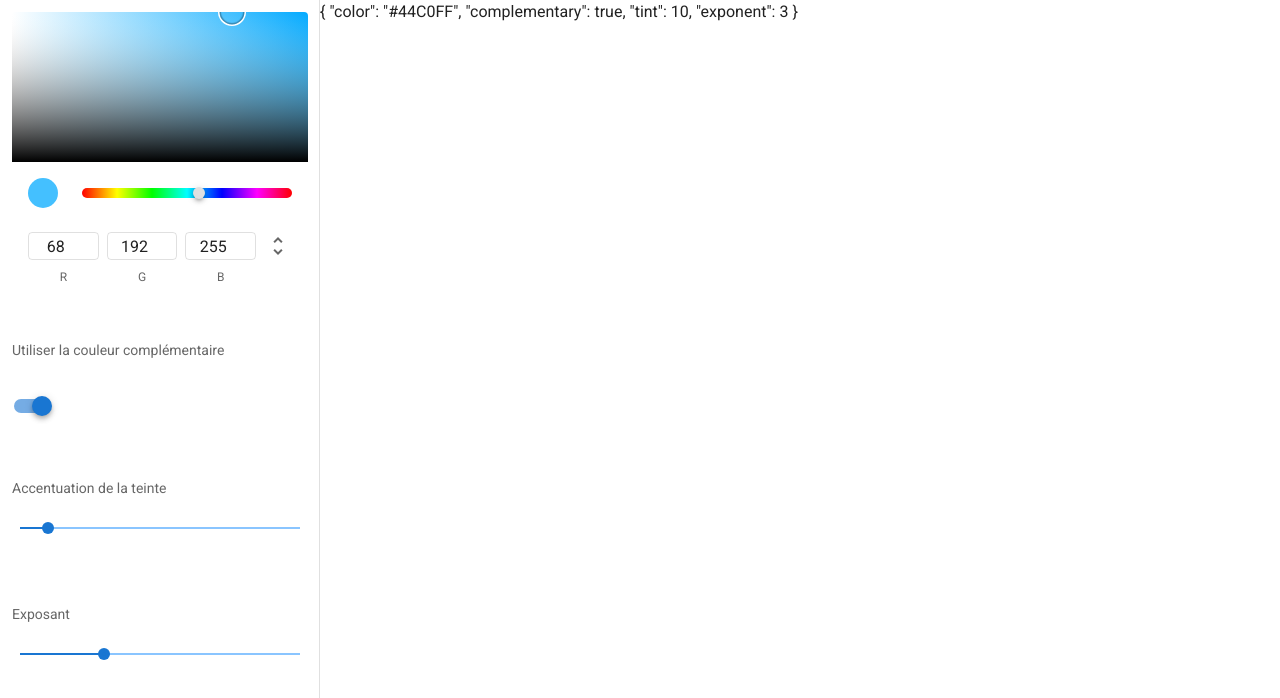
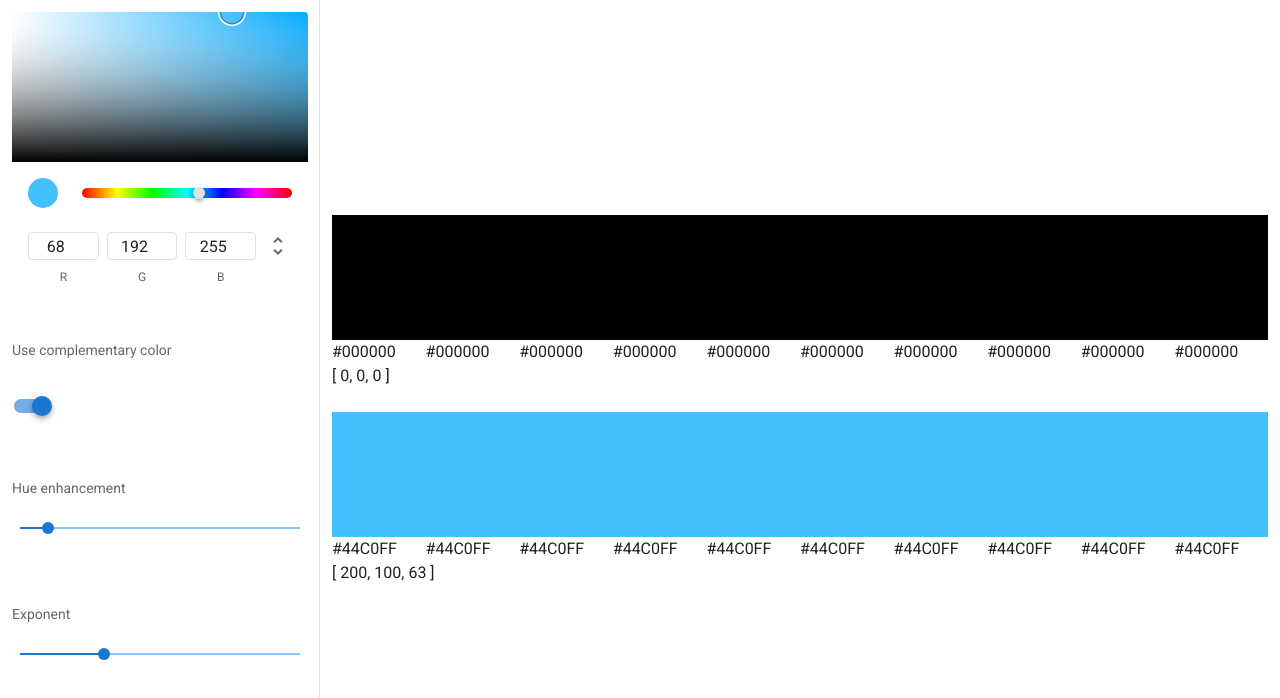
Before and after one commit to erwanjugand/gray-swatch, a Vue app: page / in a window 1280 px wide. Shown: the top 698 px of the page. Built offline with nearby package versions, Linux system fonts and the light colour scheme.

Commit message:
wip: grey swatch

```diff
--- a/package.json
+++ b/package.json
@@ -8,6 +8,8 @@
     "lint": "vue-cli-service lint"
   },
   "dependencies": {
+    "@types/color-convert": "^2.0.0",
+    "color-convert": "^2.0.1",
     "core-js": "^3.8.3",
     "vue": "^2.6.14",
     "vuetify": "^2.6.0"
--- a/src/App.vue
+++ b/src/App.vue
@@ -1,6 +1,6 @@
 <template>
   <v-app>
-    <v-main>
+    <v-main class="align-center">
       <GreySettings @change="onChangeSettings"/>
       <GreySwatch/>
       <GreySwatch :settings="settings"/>
--- /dev/null
+++ b/src/components/GreyPreview.vue
@@ -0,0 +1,23 @@
+<template>
+  <v-col>
+    <v-responsive :style="style" :aspect-ratio="3/4" />
+      {{ color }}
+  </v-col>
+</template>
+
+<script lang="ts">
+import Vue from 'vue'
+export default Vue.extend({
+  props: {
+    color: String
+  },
+
+  computed: {
+    style(): Partial<CSSStyleDeclaration> {
+      return {
+        backgroundColor: this.color
+      }
+    }
+  }
+})
+</script>
--- a/src/components/GreySettings.vue
+++ b/src/components/GreySettings.vue
@@ -1,6 +1,5 @@
 <template>
-    <v-navigation-drawer app permanent :width="320">
-
+  <v-navigation-drawer app permanent :width="320">
     <v-form>
       <v-container>
         <v-row fluid>
@@ -10,14 +9,14 @@
 
           <v-col cols="12">
               <v-subheader class="pl-0">
-                Utiliser la couleur complémentaire
+                Use complementary color
               </v-subheader>
               <v-switch v-model="form.complementary" @input="onChange"></v-switch>
           </v-col>
 
           <v-col cols="12">
             <v-subheader class="pl-0">
-              Accentuation de la teinte
+              Hue enhancement
             </v-subheader>
             <v-slider v-model="form.tint" @input="onChange" min="0" max="100" thumb-label>
             </v-slider>
@@ -25,7 +24,7 @@
 
           <v-col cols="12">
             <v-subheader class="pl-0">
-              Exposant
+              Exponent
             </v-subheader>
             <v-slider v-model="form.exponent" @input="onChange" min="0" max="10" thumb-label>
             </v-slider>
--- a/src/components/GreySwatch.vue
+++ b/src/components/GreySwatch.vue
@@ -1,15 +1,36 @@
 <template>
-  <div>
-    {{ settings }}
-  </div>
+  <v-container>
+    <v-row no-gutters>
+      <GreyPreview v-for="n in 10" :key="n" :color="color" />
+    </v-row>
+    {{ colorHSL }}
+  </v-container>
 </template>
 
 <script lang="ts">
 import { Settings } from 'models'
+import convert from 'color-convert'
 import Vue, { PropType } from 'vue'
+import { HSL } from 'color-convert/conversions'
+import GreyPreview from '@/components/GreyPreview.vue';
+
 export default Vue.extend({
   props: {
-    settings: Object as PropType<Settings>
+    settings: Object as PropType<Settings | null>
+  },
+
+  components: {
+    GreyPreview,
+  },
+
+  computed: {
+    color (): string {
+      return this.settings?.color || '#000000'
+    },
+
+    colorHSL (): HSL {
+      return convert.hex.hsl(this.color)
+    }
   }
 })
 </script>
--- a/tsconfig.json
+++ b/tsconfig.json
@@ -13,7 +13,8 @@
     "sourceMap": true,
     "baseUrl": ".",
     "types": [
-      "webpack-env"
+      "webpack-env",
+      "@types/color-convert"
     ],
     "paths": {
       "@/*": [
```
Also changed, not shown: 1 other file (tests, documents, lock files or other folders).
